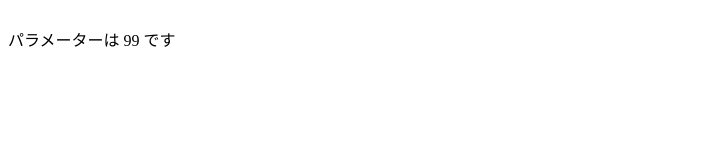
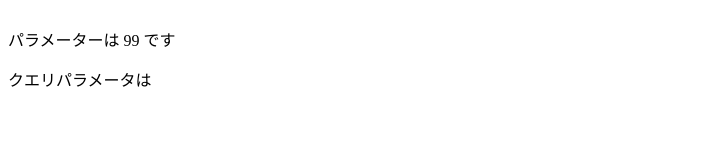
Before and after one commit to kazu-0226/react_router, a React (Create React App) app: page /page2/99 in a window 1280 px wide. Shown: the part 124-281 px from the top of the page, without its empty margins (0-718 px from the left). Built offline with nearby package versions, Linux system fonts and the light colour scheme.

Commit message:
クエリパラメータ

```diff
--- a/src/Page2.jsx
+++ b/src/Page2.jsx
@@ -5,6 +5,8 @@
     <div>
       <h1>Page2です</h1>
       <Link to="/page2/99"> URL Parameter</Link>
+      <br />
+      <Link to="/page2/99/?name=hogehoge"> Query Parameter</Link>
     </div>
   );
 };
--- a/src/UrlParameter.jsx
+++ b/src/UrlParameter.jsx
@@ -1,11 +1,16 @@
-import { useParams } from "react-router-dom";
+import { useParams, useLocation } from "react-router-dom";
 
 export const UrlParameter = () => {
   const { id } = useParams();
+  const { search } = useLocation();
+  const query = new URLSearchParams(search);
+  console.log(query);
+
   return (
     <div>
       <h1>UrlParameterです</h1>
       <p>パラメーターは {id} です</p>
+      <p>クエリパラメータは {query.get("name")}</p>
     </div>
   );
 };
```
